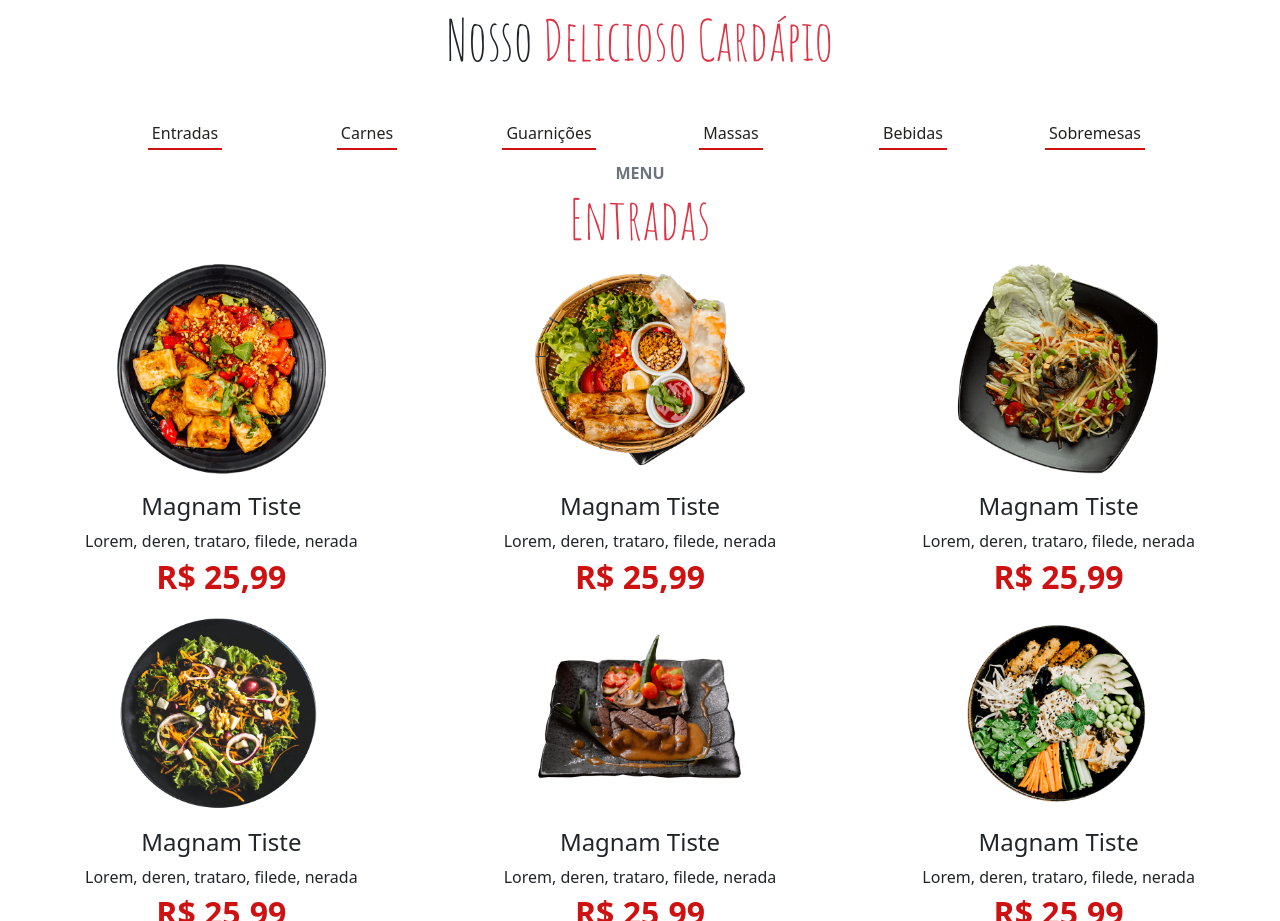
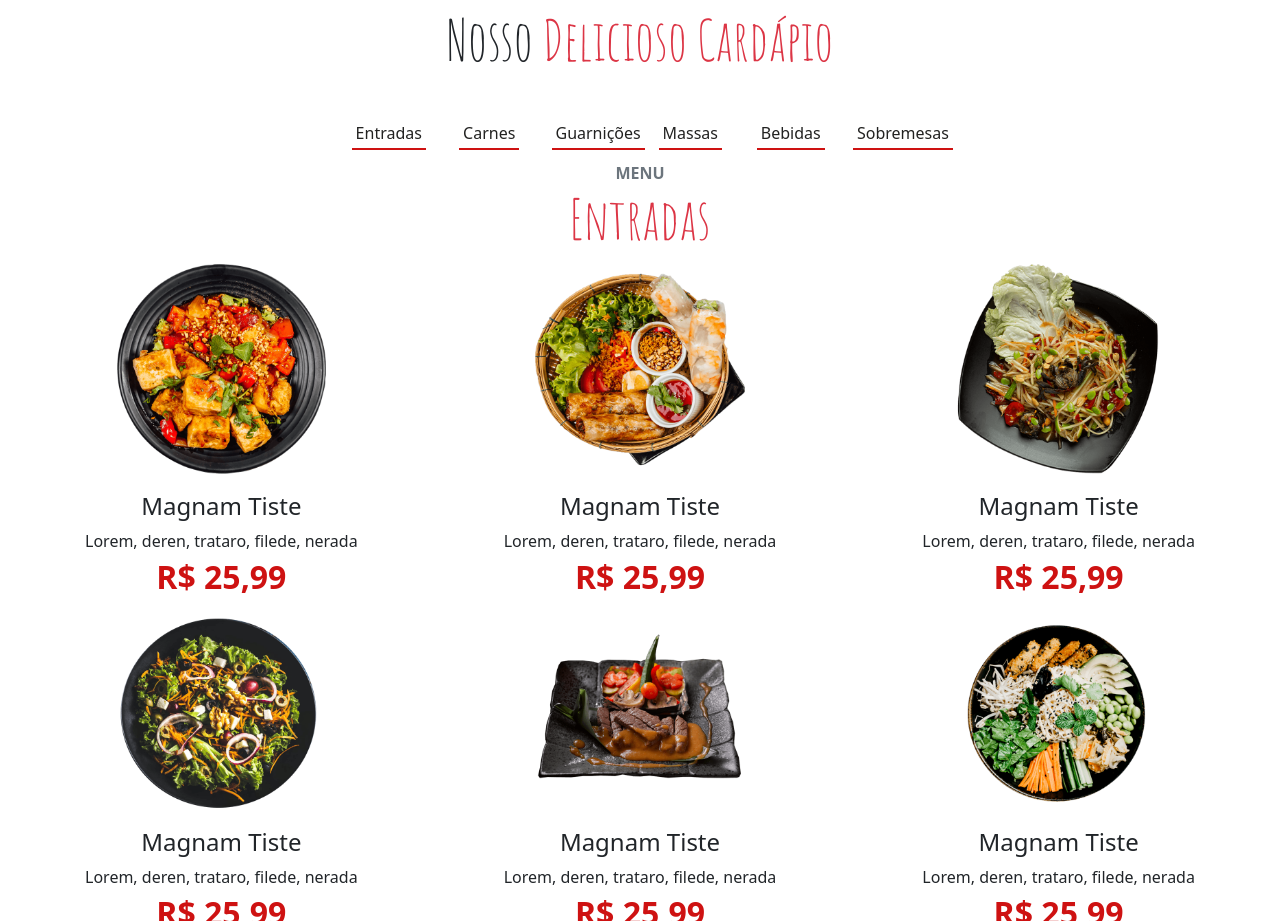
Before and after one commit to WandersonHonorato/honorato-grill, a website: page index.html in a window 1280 px wide. Shown: the part 2629-3550 px from the top of the page. Drawn offline with nearby package versions, Linux system fonts and the light colour scheme.

Commit message:
refactor: ajustar espaçamento das opçõs do menu cardapio

```diff
--- a/index.html
+++ b/index.html
@@ -265,9 +265,9 @@
 
         <!-- MENU DO CARDÁPIO -->
         <nav class="navbar text-center">
-                <div class="container-fluid  justify-content-center text-center mt-4 gap-2">
-                    <div class="row d-flex justify-content-center text-center w-100">
-                        <div class="col-sm-12 col-md-6 col-lg-2">
+                <div class="container-fluid  justify-content-center text-center mt-4">
+                    <div class="row d-flex justify-content-center text-center ">
+                        <div class="col-sm-12 col-md-6 col-lg-2 ">
                             <span><a href="" class="link-menu">Entradas</a></span>
                         </div>
                         <div class="col col-md-4 col-lg-2 mb-2">
```
